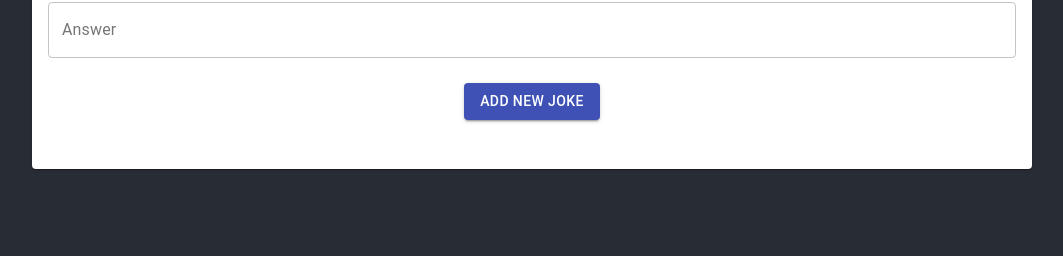
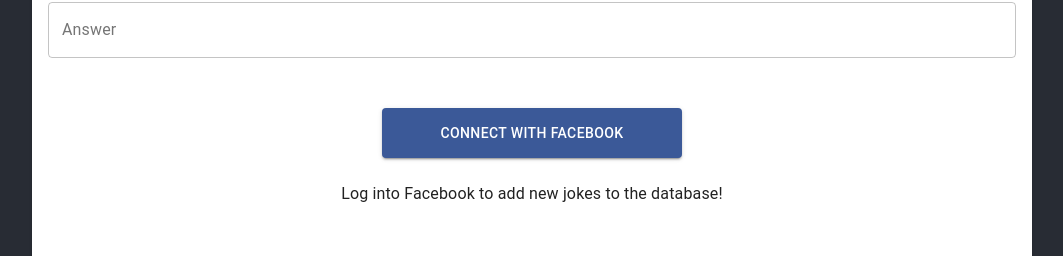
Before and after one commit to bmai53/jokes-db, a React app: page / in a window 1280 px wide. Shown: the part 683-939 px from the top of the page, without its empty margins (108-1171 px from the left). Before the commit the page ends 877 px from the top, so only its background shows below. Built offline with nearby package versions, Linux system fonts and the light colour scheme; no server answers.

Commit message:
added fb login

```diff
--- a/public/index.html
+++ b/public/index.html
@@ -6,9 +6,21 @@
   <link rel="icon" href="public/favicon.ico" />
   <meta name="viewport" content="width=device-width, initial-scale=1" />
   <meta name="theme-color" content="#000000" />
-  <meta name="description" content="A collection of (mostly) funny jokes! Guaranteed to make you laugh, or atleast forcefully exhale through nose." />
+  <meta name="description"
+    content="A collection of (mostly) funny jokes! Guaranteed to make you laugh, or atleast forcefully exhale through nose." />
   <link rel="apple-touch-icon" href="%PUBLIC_URL%/logo192.png" />
   <title>jokesDB</title>
+  <script>
+    window.fbAsyncInit = function () {
+      FB.init({
+        appId: '221104509348665',
+        autoLogAppEvents: true,
+        xfbml: true,
+        version: 'v9.0'
+      });
+    };
+  </script>
+  <script async defer crossorigin="anonymous" src="https://connect.facebook.net/en_US/sdk.js"></script>
 </head>
 
 <body style="background-color: #282c34;">
--- a/src/Components/AddJoke.js
+++ b/src/Components/AddJoke.js
@@ -1,9 +1,9 @@
 import React, { useState } from "react";
 import axios from "axios";
 import filter from "leo-profanity";
+import AddJokeButtons from "./AddJokeButtons";
 import Card from "@material-ui/core/Card";
 import CardContent from "@material-ui/core/CardContent";
-import Button from "@material-ui/core/Button";
 import TextField from "@material-ui/core/TextField";
 import Typography from "@material-ui/core/Typography";
 import Snackbar from "@material-ui/core/Snackbar";
@@ -12,6 +12,8 @@
 export default ({ setAddedJokeId }) => {
   const [joke, setJoke] = useState("");
   const [answer, setAnswer] = useState("");
+  const [userId, setUserId] = useState("");
+
   const [showSuccess, setShowSuccess] = useState(false);
   const [showFail, setShowFail] = useState(false);
 
@@ -24,12 +26,13 @@
         .post(process.env.REACT_APP_BACKEND_API + "add", {
           joke: joke,
           answer: answer,
+          userId: userId,
         })
         .then((result) => {
           console.log("added!", result.data);
           setJoke("");
           setAnswer("");
-          setAddedJokeId(result.data._id)
+          setAddedJokeId(result.data._id);
           setShowSuccess(true);
         })
         .catch((err) => {
@@ -81,19 +84,7 @@
             }}
             variant='outlined'
           />
-          <Button
-            style={{
-              textAlign: "center",
-              margin: "25px 0px 0px 0px",
-            }}
-            variant='contained'
-            color='primary'
-            onClick={(event) => {
-              addJoke(event);
-            }}
-          >
-            Add New Joke
-          </Button>
+          <AddJokeButtons addJoke={addJoke} setUserId ={setUserId}/>
         </CardContent>
       </Card>
       <Snackbar
--- /dev/null
+++ b/src/Components/AddJokeButtons.js
@@ -0,0 +1,74 @@
+import React, { useEffect, useState } from "react";
+import Button from "@material-ui/core/Button";
+import Typography from "@material-ui/core/Typography";
+
+export default ({ addJoke, setUserId }) => {
+  const [loggedIn, setLoggedIn] = useState(false);
+  const marginStyle = { margin: "50px 0 0" };
+
+  const statusCheckCallBack = (response) => {
+    const { status, authResponse } = response;
+    if (status === "connected") {
+      console.log("fb connected", response);
+      setUserId(authResponse.userID);
+      setLoggedIn(true);
+    }
+  };
+  const fbLogin = () => {
+    FB.login((response) => {
+      statusCheckCallBack(response);
+    });
+  };
+
+  useEffect(() => {
+    if (typeof FB !== "undefined") {
+      FB.getLoginStatus((response) => {
+        statusCheckCallBack(response);
+      });
+    }
+  }, []);
+
+  if (loggedIn) {
+    return (
+      <Button
+        style={{
+          textAlign: "center",
+          width: "300px",
+          height: "50px",
+          ...marginStyle,
+        }}
+        variant='contained'
+        color='primary'
+        onClick={(event) => {
+          addJoke(event);
+        }}
+      >
+        Add New Joke
+      </Button>
+    );
+  } else {
+    return (
+      <>
+        <Button
+          style={{
+            backgroundColor: "#3b5998",
+            textAlign: "center",
+            width: "300px",
+            height: "50px",
+            ...marginStyle,
+          }}
+          variant='contained'
+          color='primary'
+          onClick={() => {
+            fbLogin();
+          }}
+        >
+          Connect with Facebook
+        </Button>
+        <Typography style={{ margin: "24px" }}>
+          Log into Facebook to add new jokes to the database!
+        </Typography>
+      </>
+    );
+  }
+};
--- a/src/index.js
+++ b/src/index.js
@@ -2,7 +2,6 @@
 import ReactDOM from 'react-dom';
 import { HashRouter as Router } from 'react-router-dom'
 import App from './App';
-
 
 ReactDOM.render(
   <Router>
```
